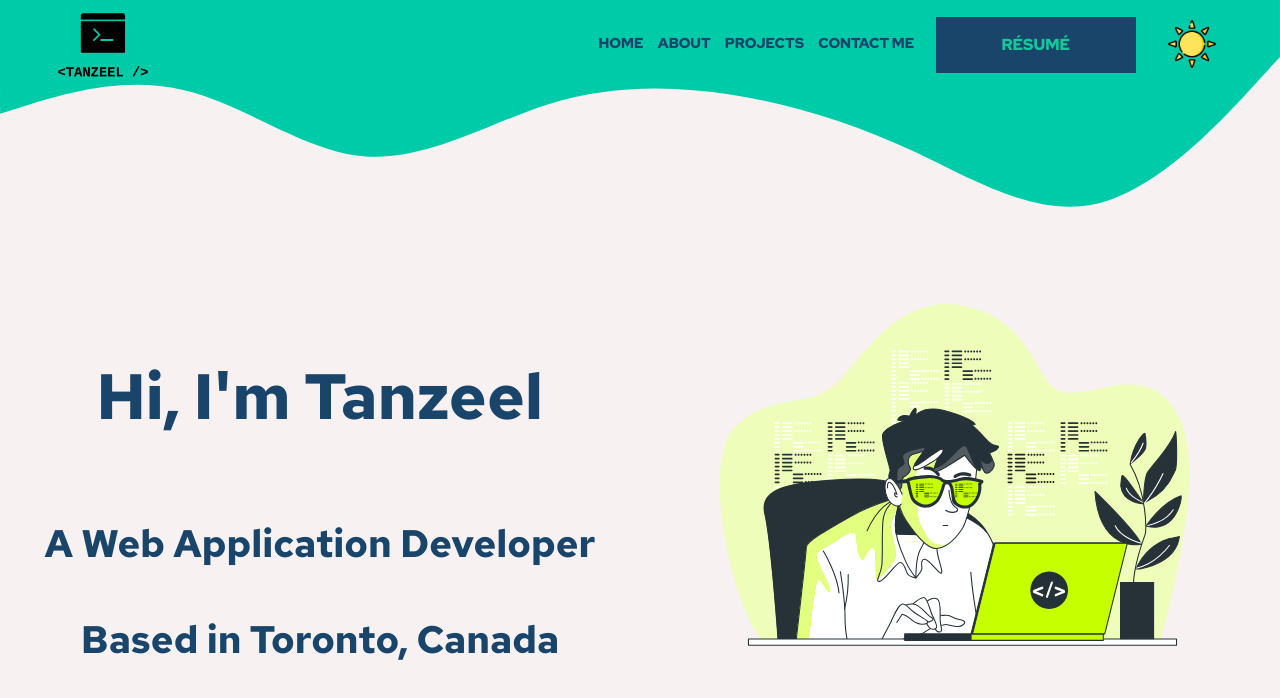
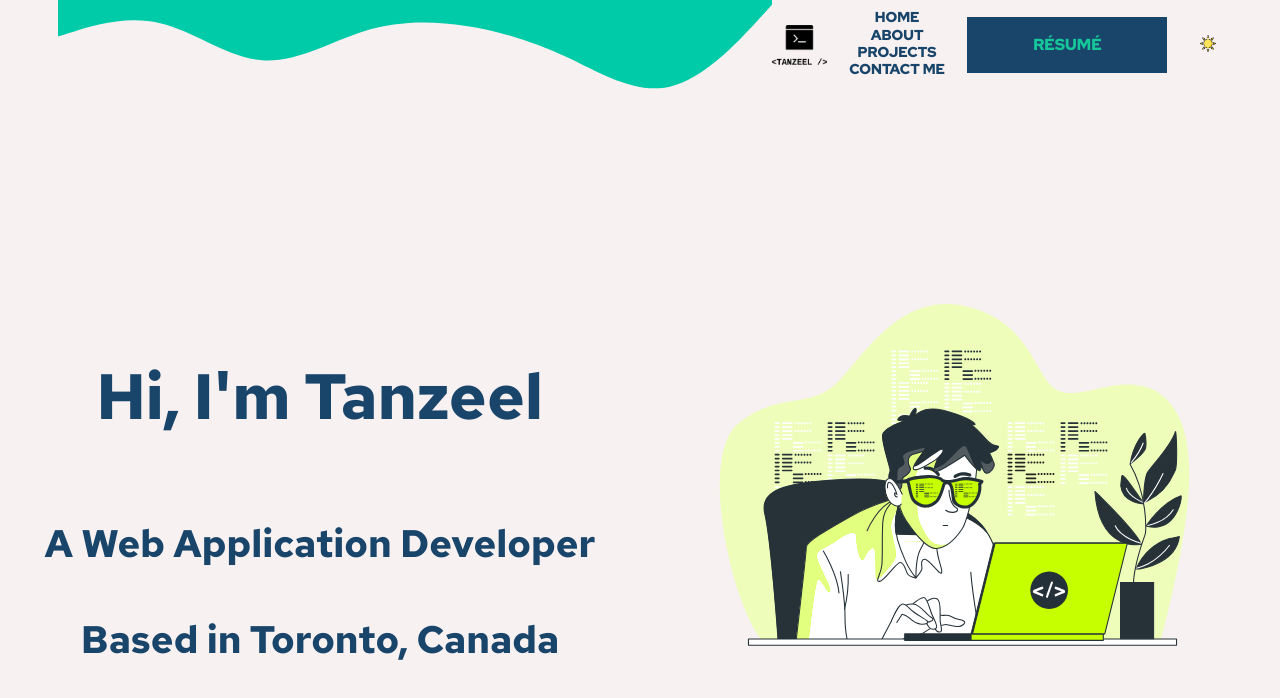
Before and after one commit to tanzeel44/portfolio, a Next.js app: page / in a window 1280 px wide. Shown: the top 698 px of the page. Built offline with nearby package versions, Linux system fonts and the light colour scheme.

Commit message:
minor change to svg style

```diff
--- a/components/Header/HeaderBG.jsx
+++ b/components/Header/HeaderBG.jsx
@@ -31,11 +31,6 @@ export default function HeaderBG() {
 
   return (
     <svg
-      style={{
-        position: 'absolute',
-        top: 0,
-        left: 0,
-      }}
       xmlns="http://www.w3.org/2000/svg"
       viewBox={`0 0 ${viewBoxWidth} 290`}
     >
```
